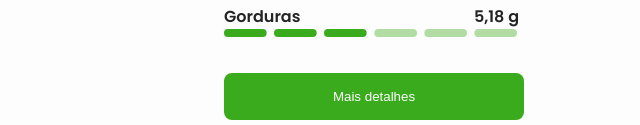
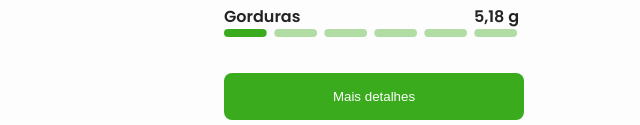
Before and after one commit to MuriloAraujo174/nutricao, a plain HTML site: page index.html in a window 1280 px wide. Shown: the part 672-797 px from the top of the page, 266-906 px from the left. Drawn offline with Linux system fonts and the light colour scheme.

Commit message:
Update index.html

```diff
--- a/index.html
+++ b/index.html
@@ -49,7 +49,7 @@
                     <img class="rect0" src="./assets/icon-rectangle.svg" alt="">
                     <img class="rect1" src="./assets/icon-rectangle.svg" alt="">
                     <img class="rect2" src="./assets/icon-rectangle.svg" alt="">
-                    <img class="rect3" src="assets/icon-rectangle2.svg" alt="">
+                    <img class="rect3" src="./assets/icon-rectangle2.svg" alt="">
                     <img class="rect4" src="./assets/icon-rectangle2.svg" alt="">
                     <img class="rect5" src="./assets/icon-rectangle2.svg" alt="">
                 </li>
@@ -59,7 +59,7 @@
                     <img class="rect6" src="./assets/icon-rectangle.svg" alt="">
                     <img class="rect7" src="./assets/icon-rectangle.svg" alt="">
                     <img class="rect8" src="./assets/icon-rectangle.svg" alt="">
-                    <img class="rect9" src="assets/icon-rectangle2.svg" alt="">
+                    <img class="rect9" src="./assets/icon-rectangle2.svg" alt="">
                     <img class="rect10" src="./assets/icon-rectangle2.svg" alt="">
                     <img class="rect11" src="./assets/icon-rectangle2.svg" alt="">
                 </li>
@@ -69,7 +69,7 @@
                     <img class="rect12" src="./assets/icon-rectangle.svg" alt="">
                     <img class="rect13" src="./assets/icon-rectangle2.svg" alt="">
                     <img class="rect14" src="./assets/icon-rectangle2.svg" alt="">
-                    <img class="rect15" src="assets/icon-rectangle2.svg" alt="">
+                    <img class="rect15" src="./assets/icon-rectangle2.svg" alt="">
                     <img class="rect16" src="./assets/icon-rectangle2.svg" alt="">
                     <img class="rect17" src="./assets/icon-rectangle2.svg" alt="">
                 </li>
@@ -77,9 +77,9 @@
                     <p class="peso">Gorduras</p>
                     <p class="dr">5,18 g</p>
                     <img class="rect18" src="./assets/icon-rectangle.svg" alt="">
-                    <img class="rect19" src="./assets/icon-rectangle.svg" alt="">
-                    <img class="rect20" src="./assets/icon-rectangle.svg" alt="">
-                    <img class="rect21" src="assets/icon-rectangle2.svg" alt="">
+                    <img class="rect19" src="./assets/icon-rectangle2.svg" alt="">
+                    <img class="rect20" src="./assets/icon-rectangle2.svg" alt="">
+                    <img class="rect21" src="./assets/icon-rectangle2.svg" alt="">
                     <img class="rect22" src="./assets/icon-rectangle2.svg" alt="">
                     <img class="rect23" src="./assets/icon-rectangle2.svg" alt="">
                 </li>
```
